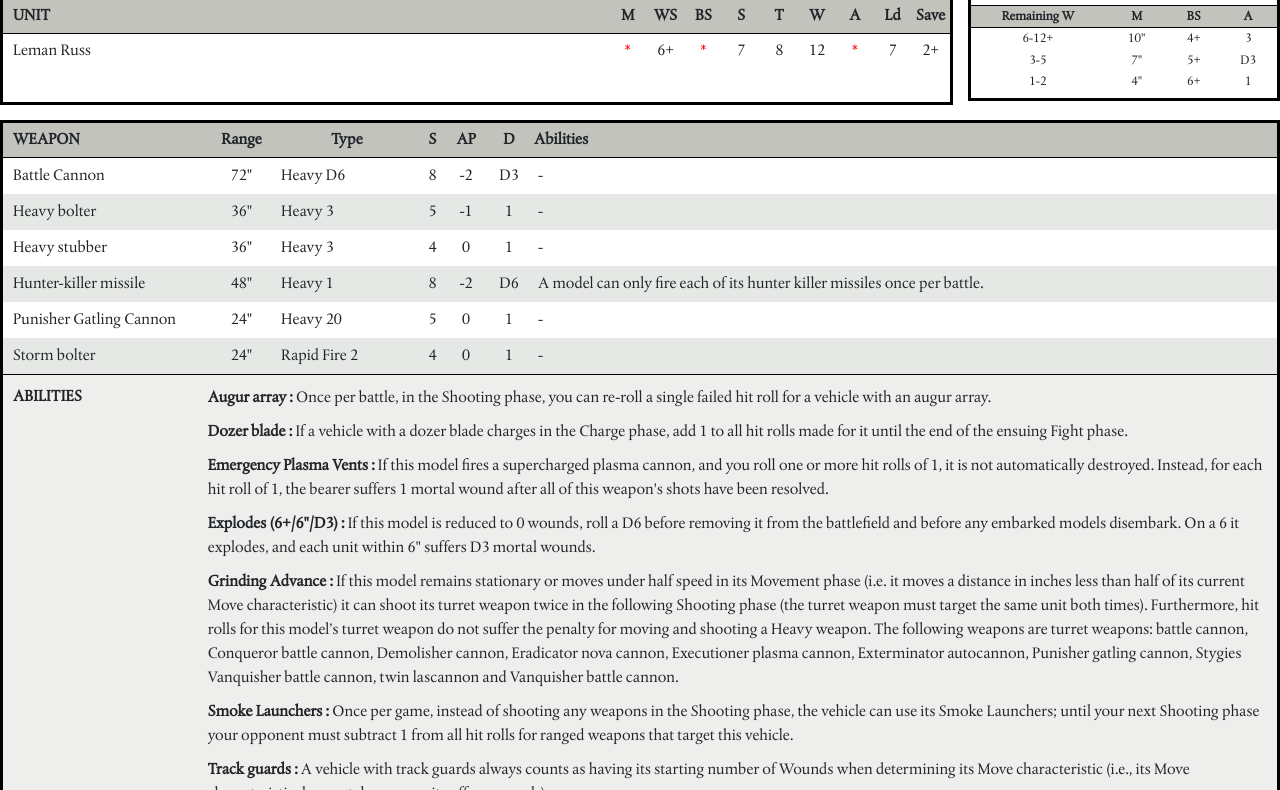
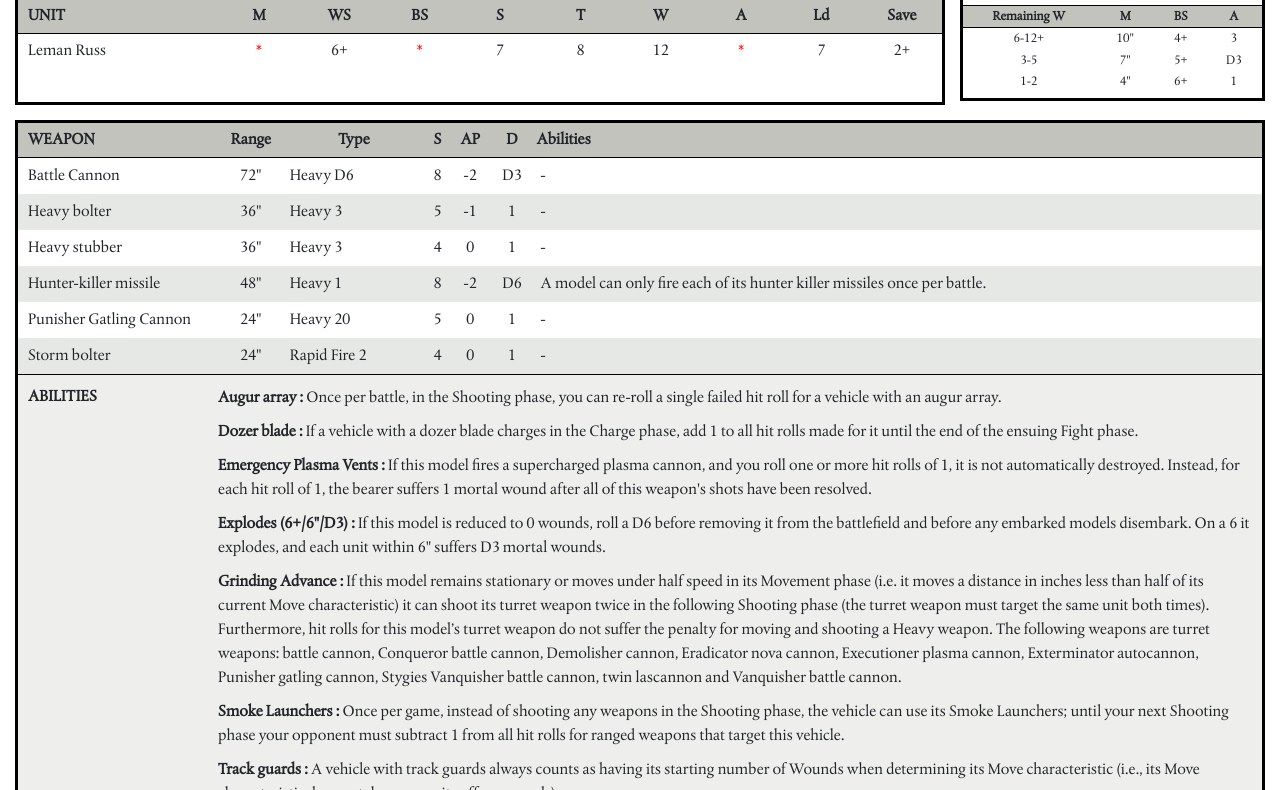
Before and after one commit to Frink85/design-leaf-BS, a website: page template/gabarit-avec-profil-degressif.html in a window 1280 px wide. Shown: the part 69-859 px from the top of the page. Drawn offline with nearby package versions, Linux system fonts and the light colour scheme.

Commit message:
Correction affichage

```diff
--- a/sass/style.scss
+++ b/sass/style.scss
@@ -248,6 +248,10 @@
   li p {
     text-align: left;
     font-weight: normal;
+
+    span.bold {
+      color: black;
+    }
   }
 }
 
@@ -298,7 +302,7 @@
     height: 174px;
 
     .name__head td:first-child {
-      width: auto;
+      width: 10%;
     }
   }
 
--- a/template/gabarit-avec-profil-degressif.html
+++ b/template/gabarit-avec-profil-degressif.html
@@ -19,7 +19,7 @@
     <div class="container-fluid">
         <!-- Unité avec profil dégressif : exemple avec un Leman Russ -->
         <div class="row main">
-            <div class="wrapper__tank">
+            <div class="wrapper__tank container-fluid">
                 <!-- Start : _header-tank.html -->
                 <div class="row tank__header">
                     <div class="col-9">
```
Also changed, not shown: css/style.css.
